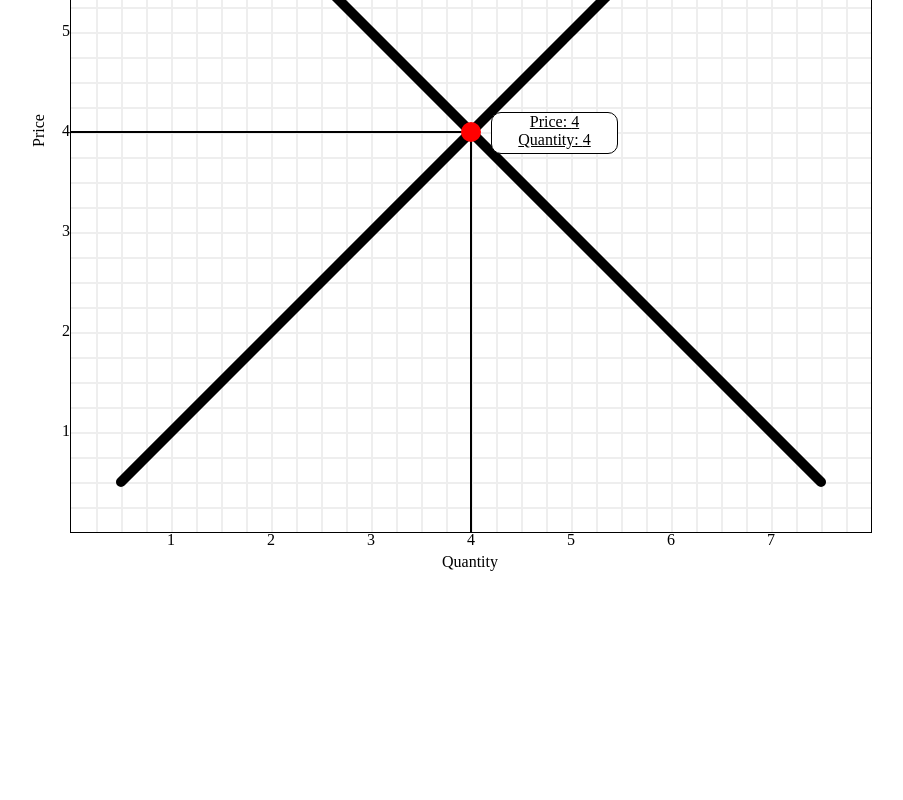
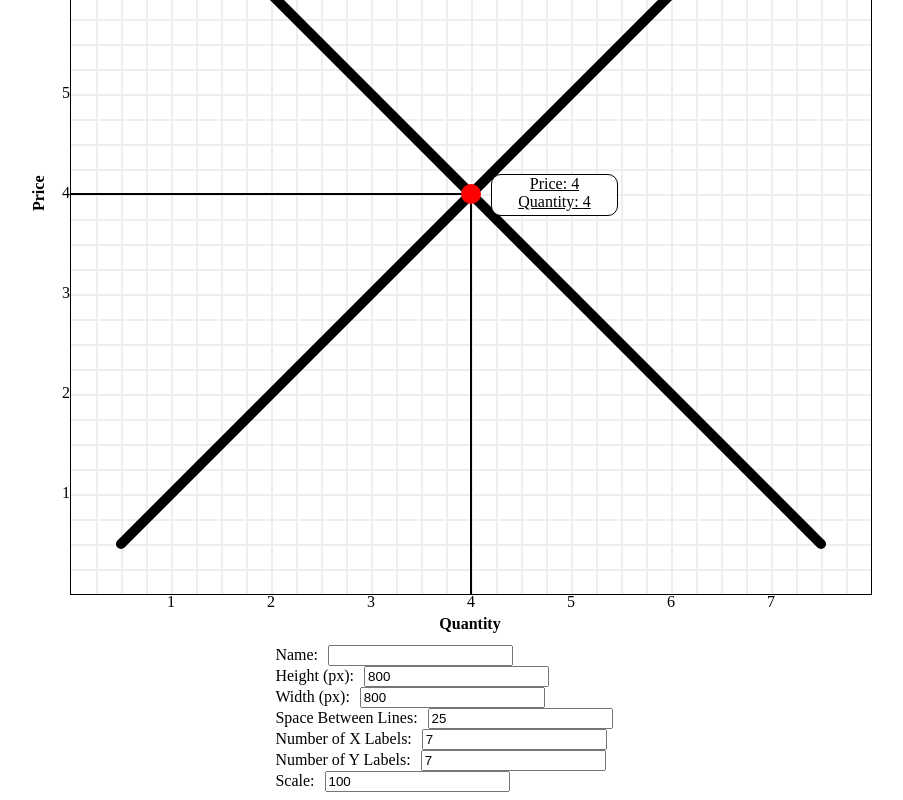
Before and after one commit to Elliot-IA/ProjectOikonomika, a React (Create React App) app: page / in a window 1280 px wide. Shown: the part 295-1095 px from the top of the page, without its empty margins (196-1099 px from the left). Before the commit the page ends 886 px from the top, so only its background shows below. Built offline with nearby package versions, Linux system fonts and the light colour scheme.

Commit message:
Added settings

```diff
--- a/src/App.js
+++ b/src/App.js
@@ -1,15 +1,28 @@
 import "./App.css";
 import env from "./env.js";
-import Grid from "./components/gird";
+import Graph from "./components/graph";
+import Settings from "./components/settings";
+import { useState } from "react";
 
 function App() {
-  const width = env.width;
-  const height = env.height;
+  const [envObject, setEnv] = useState(env);
+
+  const handleEnvChange = (event) => {
+    const { type, name, value } = event.target;
+    if (type === "number") {
+      if (Number(value) !== 0) {
+        setEnv((prevObject) => ({ ...prevObject, [name]: Number(value) }));
+      }
+    } else {
+      setEnv((prevObject) => ({ ...prevObject, [name]: value }));
+    }
+  };
 
   return (
     <div className="App" style={{ display: "grid", placeItems: "center" }}>
-      <div>Supply & Demand Live</div>
-      <Grid></Grid>
+      <h1>Supply & Demand Live</h1>
+      <Graph env={envObject}></Graph>
+      <Settings env={envObject} setEnv={setEnv}></Settings>
     </div>
   );
 }
--- a/src/components/canvas.js
+++ b/src/components/canvas.js
@@ -4,26 +4,25 @@ import GridLine from "./gridLine";
 import Follower from "./follower";
 import Numbers from "./numbers";
 import ConnectionLines from "./connectionLines";
-import env from "../env.js";
 
-export default function Canvas() {
+export default function Canvas({ env }) {
   const width = env.width;
   const height = env.height;
 
   return (
     <div style={{ width: `${width + 20}px`, height: `${height + 20}px`, position: "relative" }}>
-      <Numbers></Numbers>
+      <Numbers env={env}></Numbers>
       <div
         className="container"
         style={{ width: `${width}px`, height: `${height}px`, left: "20px", top: "0px", position: "absolute" }}
       >
-        <GridLine></GridLine>
+        <GridLine env={env}></GridLine>
         <ConnectionLines></ConnectionLines>
 
         <Line id={"demand"} angle={45} x={-100} y={400 - 9}></Line>
         <Line id={"supply"} angle={-45} x={-100} y={400 - 9}></Line>
-        <Point trackID={["demand", "supply"]}></Point>
-        <Follower trackID={["demand", "supply"]}></Follower>
+        <Point env={env} trackID={["demand", "supply"]}></Point>
+        <Follower env={env} trackID={["demand", "supply"]}></Follower>
       </div>
     </div>
   );
--- a/src/components/connectionLines.js
+++ b/src/components/connectionLines.js
@@ -1,14 +1,20 @@
-export default function ConnectionLines({ trackID }) {
-  const style = {
+export default function ConnectionLines() {
+  const styleSide = {
     position: "absolute",
     border: "1px solid black",
     width: "0px",
     top: "400px",
   };
+  const stylePos = {
+    position: "absolute",
+    border: "1px solid black",
+    height: "100%",
+    top: "400px",
+  };
   return (
     <div>
-      <div id="side" style={style}></div>
-      <div id="up" style={style}></div>
+      <div id="side" style={styleSide}></div>
+      <div id="up" style={stylePos}></div>
     </div>
   );
 }
--- a/src/components/follower.js
+++ b/src/components/follower.js
@@ -1,6 +1,6 @@
 import useIntersect from "../hooks/useIntersect";
 
-export default function Follower({ trackID }) {
+export default function Follower({ env, trackID }) {
   const stylePos = {
     backgroundColor: "white",
     width: "125px",
@@ -16,7 +16,7 @@ export default function Follower({ trackID }) {
   const titleStyle = {
     display: "block",
   };
-  useIntersect("center2", trackID[0], trackID[1]);
+  useIntersect("center2", trackID[0], trackID[1], env);
 
   return (
     <div id="center2" style={stylePos}>
--- a/src/components/gird.js
+++ b/src/components/graph.js
@@ -1,10 +1,6 @@
-import env from "../env.js";
 import Canvas from "./canvas";
 
-export default function Grid() {
-  const width = env.width;
-  const height = env.height;
-
+export default function Graph({ env }) {
   return (
     <div style={{ display: "Grid", gridTemplateColumns: "30px auto", gap: "2px" }}>
       <div
@@ -17,9 +13,9 @@ export default function Grid() {
           justifyContent: "center",
         }}
       >
-        Price
+        <strong>{"Price" + (env.name ? " of " + env.name : "")}</strong>
       </div>
-      <Canvas></Canvas>
+      <Canvas env={env}></Canvas>
       <div style={{ height: "30px", width: "30px" }}>{/*SPACER*/}</div>
       <div
         style={{
@@ -30,7 +26,7 @@ export default function Grid() {
           justifyContent: "center",
         }}
       >
-        Quantity
+        <strong>{"Quantity" + (env.name ? " of " + env.name : "")}</strong>
       </div>
     </div>
   );
--- a/src/components/gridLine.js
+++ b/src/components/gridLine.js
@@ -1,6 +1,4 @@
-import env from "../env.js";
-
-export default function GridLine({ d }) {
+export default function GridLine({ env }) {
   const lineWidth = env.lineWidth;
   const nX = Math.floor(env.width / env.lineWidth);
   const nY = Math.floor(env.height / env.lineWidth);
--- a/src/components/numbers.js
+++ b/src/components/numbers.js
@@ -1,6 +1,4 @@
-import env from "../env.js";
-
-export default function Numbers({ d }) {
+export default function Numbers({ env }) {
   const lineWidth = env.lineWidth;
   const width = env.width;
   const height = env.height;
--- a/src/components/point.js
+++ b/src/components/point.js
@@ -1,7 +1,6 @@
 import useIntersect from "../hooks/useIntersect";
-import env from "../env";
 
-export default function Point({ trackID }) {
+export default function Point({ env, trackID }) {
   const style = {
     backgroundColor: "red",
     width: `${2 * env.radiusBall}px`,
@@ -9,6 +8,6 @@ export default function Point({ trackID }) {
     borderRadius: `${env.radiusBall}px`,
     position: "absolute",
   };
-  useIntersect("center", trackID[0], trackID[1]);
+  useIntersect("center", trackID[0], trackID[1], env);
   return <div id="center" style={style}></div>;
 }
--- /dev/null
+++ b/src/components/settings.js
@@ -0,0 +1,45 @@
+export default function Settings({ env, setEnv }) {
+  const handleEnvChange = (event) => {
+    const { type, name, value } = event.target;
+    if (type === "number") {
+      if (Number(value) !== 0) {
+        setEnv((prevObject) => ({ ...prevObject, [name]: Number(value) }));
+      }
+    } else {
+      setEnv((prevObject) => ({ ...prevObject, [name]: value }));
+    }
+  };
+
+  const values = [
+    { name: "name", display: "Name", type: "text" },
+    { name: "height", display: "Height (px)", type: "number" },
+    { name: "width", display: "Width (px)", type: "number" },
+    { name: "lineWidth", display: "Space Between Lines", type: "number" },
+    { name: "labelX", display: "Number of X Labels", type: "number" },
+    { name: "labelY", display: "Number of Y Labels", type: "number" },
+    { name: "scale", display: "Scale", type: "number" },
+  ];
+  return (
+    <div>
+      {values.map((item) => (
+        <Item
+          key={item.name}
+          display={item.display}
+          name={item.name}
+          type={item.type}
+          env={env}
+          handleEnvChange={handleEnvChange}
+        />
+      ))}
+    </div>
+  );
+}
+
+function Item({ display, name, env, handleEnvChange, type }) {
+  return (
+    <div style={{ display: "flex", alignItems: "center" }}>
+      <div style={{ marginRight: "10px" }}>{display + ":"}</div>
+      <input defaultValue={env[name]} type={type} name={name} onChange={handleEnvChange} />
+    </div>
+  );
+}
--- a/src/env.js
+++ b/src/env.js
@@ -20,4 +20,7 @@ export default {
 
   //ball radius
   radiusBall: 10,
+
+  //names
+  name: "",
 };
--- a/src/hooks/useDragger.js
+++ b/src/hooks/useDragger.js
@@ -37,7 +37,6 @@ function useDragger(id) {
 
       target.style.top = `${nextY}px`;
       target.style.left = `${nextX}px`;
-            console.log(nextY + " " + nextX);
     };
 
     target.addEventListener("mousedown", onMouseDown);
--- a/src/hooks/useIntersect.js
+++ b/src/hooks/useIntersect.js
@@ -1,7 +1,6 @@
 import { useEffect, useRef } from "react";
-import env from "../env";
 
-function useDragger(centerID, id1, id2) {
+function useDragger(centerID, id1, id2, env) {
   const isClicked1 = useRef(false);
   const isClicked2 = useRef(false);
 
@@ -59,7 +58,7 @@ function useDragger(centerID, id1, id2) {
       document.getElementById("side").style.width = `${centerX + env.radiusBall}px`;
       document.getElementById("side").style.top = `${centerY + env.radiusBall - 1}px`;
       document.getElementById("up").style.left = `${centerX + env.radiusBall - 1}px`;
-      document.getElementById("up").style.height = `${env.width - centerY}px`;
+      //document.getElementById("up").style.height = `${env.height - centerY}px`;
       document.getElementById("up").style.top = `${centerY + env.radiusBall}px`;
     };
     //initialize center
```
Lines whose indentation alone changed are shown as unchanged.
